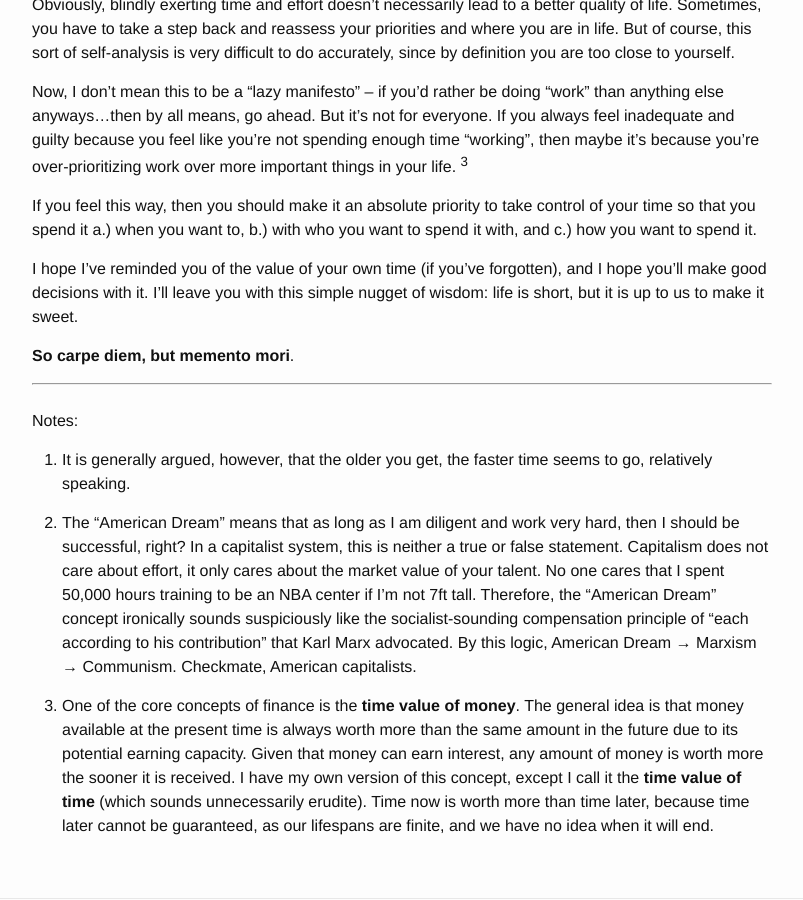
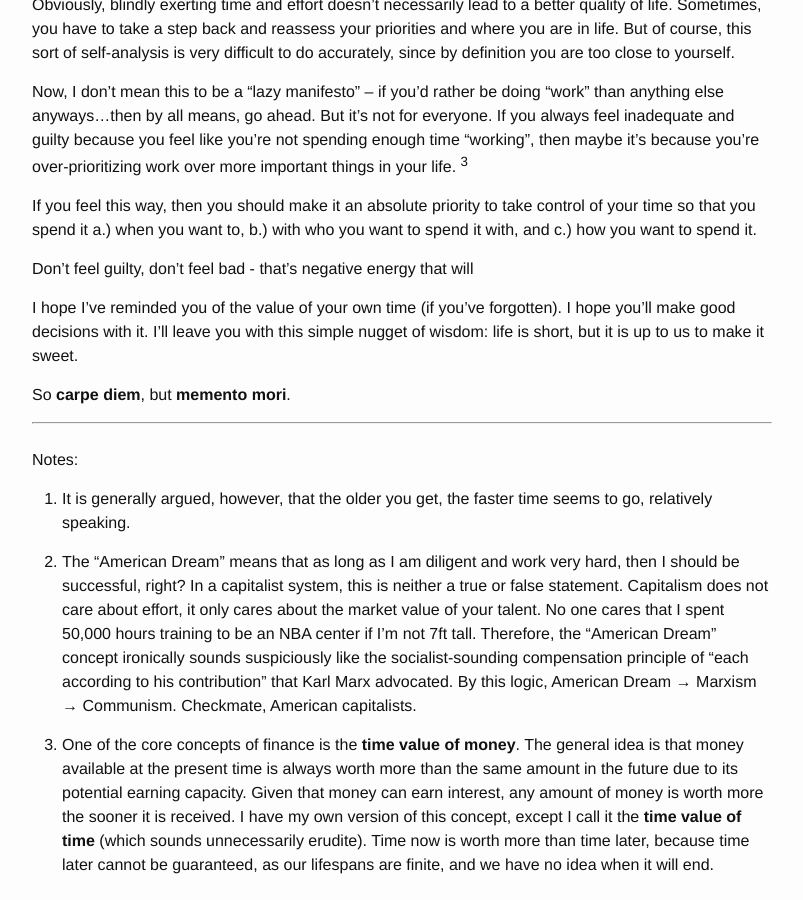
Before and after one commit to jihoon796/jihoon796.github.io, a Jekyll site: the page built from _posts/2016-03-21-time_value.markdown, in a window 1280 px wide and 900 px high, scrolled down 1294 px. Shown: the whole window, without its empty margins (238-1041 px from the left). Built offline with Jekyll 4.4.1, drawn with Linux system fonts in a browser that asks for light colours.

Commit message:
edit post

```diff
--- a/_posts/2016-03-21-time_value.markdown
+++ b/_posts/2016-03-21-time_value.markdown
@@ -42,9 +42,11 @@ Now, I don’t mean this to be a “lazy manifesto” – if you’d rather be d
 
 If you feel this way, then you should make it an absolute priority to take control of your time so that you spend it a.) when you want to, b.) with who you want to spend it with, and c.) how you want to spend it.
 
-I hope I’ve reminded you of the value of your own time (if you’ve forgotten), and I hope you’ll make good decisions with it. I’ll leave you with this simple nugget of wisdom: life is short, but it is up to us to make it sweet.
+Don't feel guilty, don't feel bad - that's negative energy that will
 
-**So carpe diem, but memento mori**.
+I hope I’ve reminded you of the value of your own time (if you’ve forgotten). I hope you’ll make good decisions with it. I’ll leave you with this simple nugget of wisdom: life is short, but it is up to us to make it sweet.
+
+So **carpe diem**, but **memento mori**.
 
 ---
 <br>
```
